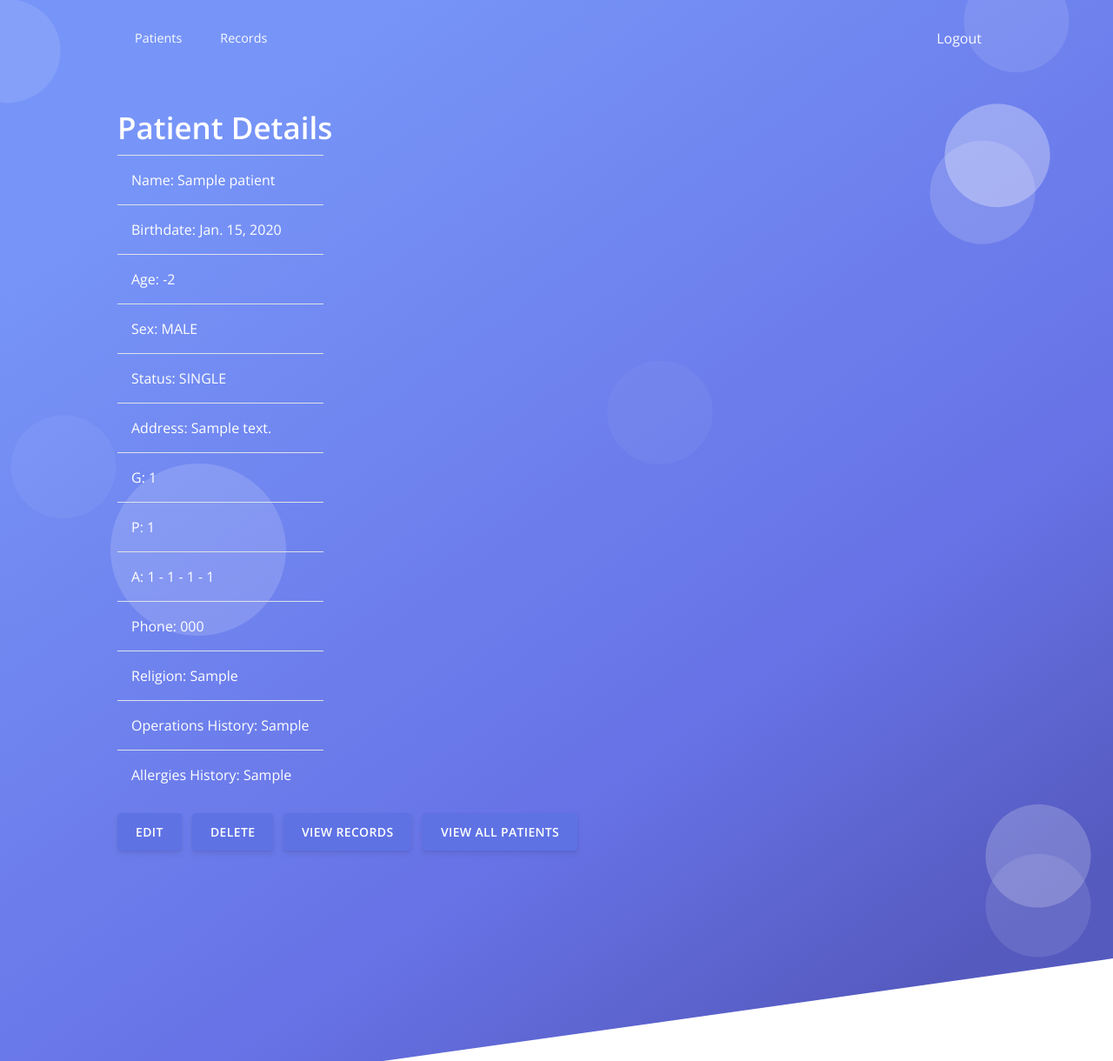
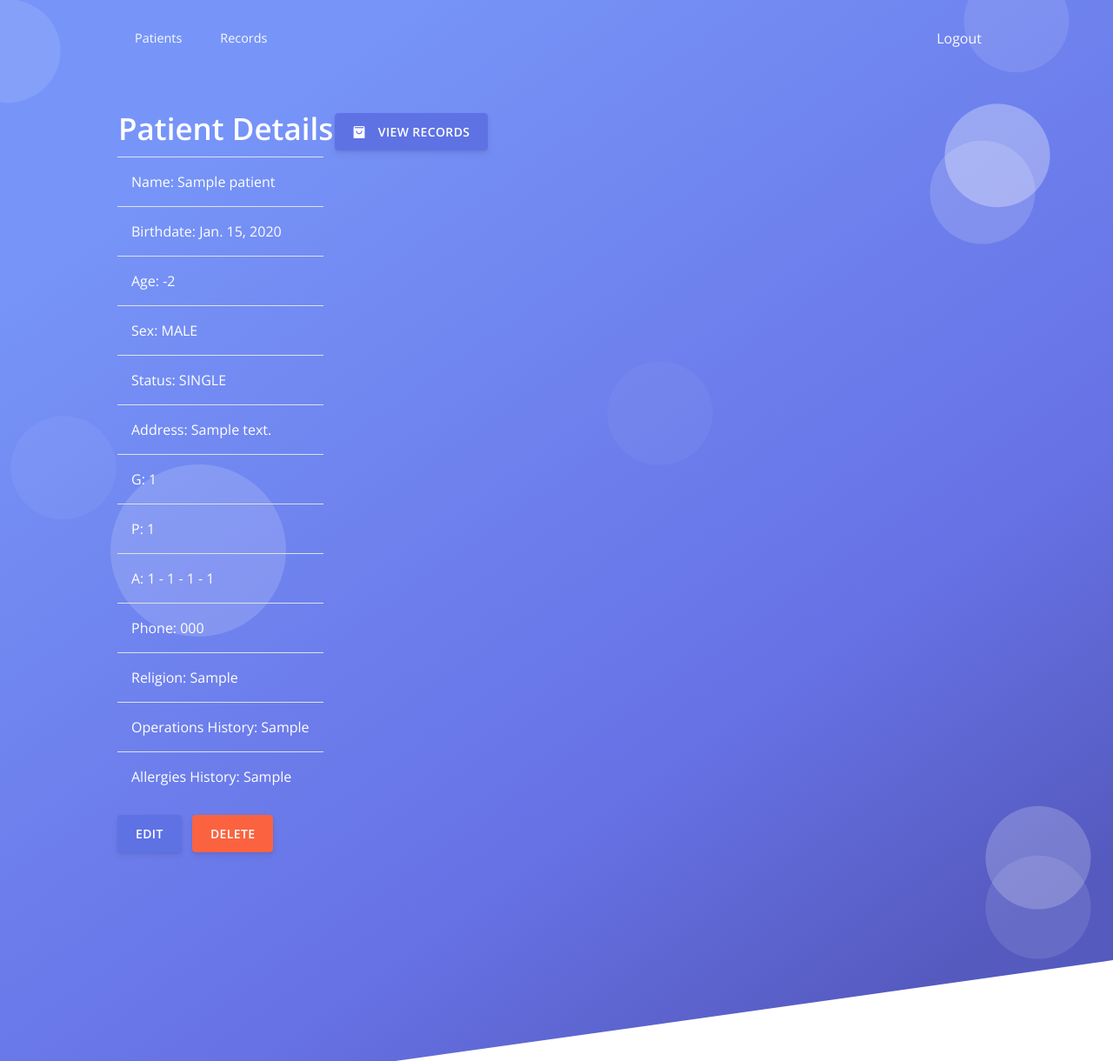
Before and after one commit to timlamoglia/obgynapp, a Django app: page /patients/1/ in a window 1280 px wide. Shown: the top 1220 px of the page at 87% size. Run offline with Django 3.2, Linux system fonts and the light colour scheme; a user stored in the database is signed in; tables that the repository leaves empty hold one stand-in row (values such as "Sample post"); some libraries are stand-ins or nearby versions.

Commit message:
Fixes the buttons

```diff
--- a/patients/templates/patients/show.html
+++ b/patients/templates/patients/show.html
@@ -1,6 +1,17 @@
 {% extends 'patients/base.html' %}
 {% block innerbody %}
-<h1 class="display-3 text-white">Patient Details</h1>
+<table>
+    <tr>
+        <td><h1 class="display-3 text-white">Patient Details</h1></td>
+        <td>
+            <button id="ViewRecordsButton" class="btn btn-icon btn-3 btn-primary" type="button">
+                <span class="btn-inner--icon"><i class="ni ni-bag-17"></i></span>
+                <span class="btn-inner--text">View Records</span>
+            </button>
+        </td>
+    </tr>
+</table>
+
 <div class= "table text-white">
     <table>
         <tr>
@@ -46,9 +57,7 @@
 </div>
 
 <button id="EditButton" class="btn btn-primary" >Edit</button>
-<button id="DeleteButton" class="btn btn-primary" >Delete</button>
-<button id="ViewRecordsButton" class="btn btn-primary" >View Records</button>
-<button id="ViewAllPatientsButton" class="btn btn-primary" >View All Patients</button>
+<button id="DeleteButton" class="btn btn-warning" >Delete</button>
 
 <script type="text/javascript">
     document.getElementById("EditButton").onclick = function () {
@@ -60,8 +69,5 @@
     document.getElementById("ViewRecordsButton").onclick = function () {
         location.href = "{% url 'records:index' patient.id %}";
     };
-    document.getElementById("ViewAllPatientsButton").onclick = function () {
-        location.href = "{% url 'patients:patients' %}";
-    };
 </script>
 {% endblock %}
```
Also changed, not shown: patients/templates/patients/form.html (+7 -0 lines), records/templates/records/show.html (+5 -2 lines).
